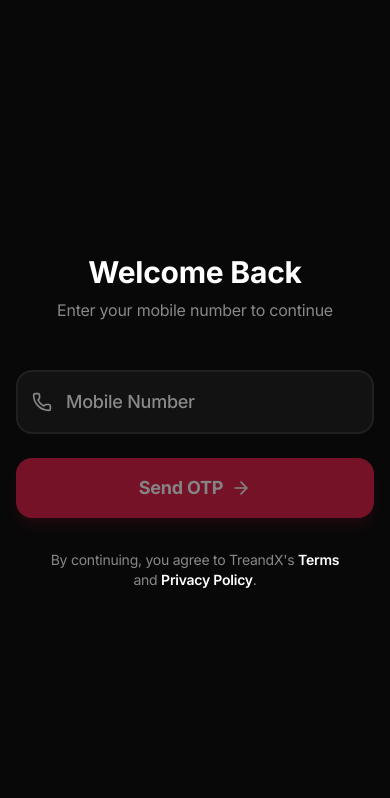
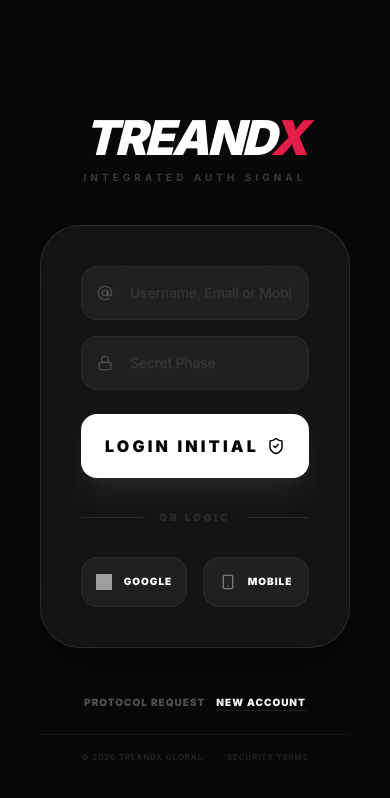
Before and after one commit to healbharat/TreandX, a Next.js app in the folder frontend/: page /auth/login in a window 390 px wide. Shown: the top 798 px of the page. Built offline with nearby package versions, Linux system fonts and the light colour scheme; no server answers; grey boxes are pictures that could not be loaded.

Commit message:
feat: implement authentication login and mobile OTP verification pages with Firebase integration

```diff
--- a/frontend/src/app/auth/login/page.tsx
+++ b/frontend/src/app/auth/login/page.tsx
@@ -1,91 +1,163 @@
 'use client';
 
-import { useState } from 'react';
-import { motion } from 'framer-motion';
+import { useState, useEffect } from 'react';
 import { useRouter } from 'next/navigation';
 import axios from 'axios';
-import { Phone, ArrowRight } from 'lucide-react';
+import { useAuth } from '@/context/AuthContext';
+import { motion, AnimatePresence } from 'framer-motion';
+import { AtSign, Lock, ChevronRight, Grapes, Smartphone, ShieldCheck, Github } from 'lucide-react';
+import { API_BASE_URL } from '@/lib/api';
+import { auth, googleProvider } from '@/lib/firebase';
+import { signInWithPopup } from 'firebase/auth';
 
 export default function LoginPage() {
-  const [mobile, setMobile] = useState('');
+  const [identifier, setIdentifier] = useState('');
+  const [password, setPassword] = useState('');
   const [loading, setLoading] = useState(false);
   const [error, setError] = useState('');
+  const { login } = useAuth();
   const router = useRouter();
 
-  const handleSendOtp = async (e: React.FormEvent) => {
+  const handleLogin = async (e: React.FormEvent) => {
     e.preventDefault();
-    if (mobile.length !== 10) {
-      setError('Please enter a valid 10-digit mobile number');
-      return;
-    }
-
     setLoading(true);
     setError('');
 
     try {
-      await axios.post('https://treandx.onrender.com/auth/send-otp', { mobile });
-      sessionStorage.setItem('temp_mobile', mobile);
-      router.push('/auth/otp');
+      const { data } = await axios.post(`${API_BASE_URL}/auth/login`, { identifier, password });
+      login(data.token, data.user);
+      router.push('/home');
     } catch (err: any) {
-      setError(err.response?.data?.message || 'Failed to send OTP. Try again.');
+      setError(err.response?.data?.message || 'Invalid credentials');
+    } finally {
+      setLoading(false);
+    }
+  };
+
+  const handleGoogleLogin = async () => {
+    try {
+      setLoading(true);
+      const result = await signInWithPopup(auth, googleProvider);
+      const idToken = await result.user.getIdToken();
+
+      const { data } = await axios.post(`${API_BASE_URL}/auth/firebase`, { idToken });
+      login(data.token, data.user);
+
+      if (data.isNewUser) router.push('/auth/setup');
+      else router.push('/home');
+    } catch (err: any) {
+      setError('Google Sign-In failed');
     } finally {
       setLoading(false);
     }
   };
 
   return (
-    <div className="flex-1 flex flex-col justify-center animate-in">
-      <div className="mb-12 text-center">
-        <h2 className="text-3xl font-bold">Welcome Back</h2>
-        <p className="text-muted-foreground mt-2">Enter your mobile number to continue</p>
+    <div className="min-h-screen bg-[#080808] flex items-center justify-center p-6 bg-[radial-gradient(circle_at_bottom_left,_var(--tw-gradient-stops))] from-primary/10 via-transparent to-transparent">
+      <div className="w-full max-w-[420px] space-y-10">
+
+        {/* Branding */}
+        <div className="text-center space-y-2">
+           <motion.h1
+             initial={{ opacity: 0, scale: 1.2 }}
+             animate={{ opacity: 1, scale: 1 }}
+             className="text-5xl font-black italic uppercase tracking-tighter text-white"
+           >
+             Treand<span className="text-primary">X</span>
+           </motion.h1>
+           <p className="text-[10px] font-bold text-white/20 uppercase tracking-[0.4em]">Integrated Auth Signal</p>
         </div>
 
-      <form onSubmit={handleSendOtp} className="space-y-6">
+        {/* Login Card */}
+        <motion.div
+           initial={{ opacity: 0, y: 20 }}
+           animate={{ opacity: 1, y: 0 }}
+           className="bg-white/5 border border-white/10 rounded-[40px] p-10 backdrop-blur-2xl shadow-[0_20px_50px_rgba(0,0,0,0.5)] relative overflow-hidden"
+        >
+          <form onSubmit={handleLogin} className="space-y-6 relative">
+            <div className="space-y-4">
               <div className="relative group">
-          <div className="absolute inset-y-0 left-0 pl-4 flex items-center pointer-events-none text-muted-foreground group-focus-within:text-primary transition-colors">
-            <Phone size={20} />
-          </div>
+                <AtSign className="absolute left-4 top-1/2 -translate-y-1/2 text-white/20 group-focus-within:text-primary transition-colors w-4 h-4" />
                 <input
-            type="number"
-            value={mobile}
-            onChange={(e) => setMobile(e.target.value)}
-            placeholder="Mobile Number"
-            className="w-full bg-card border-2 border-border focus:border-primary rounded-2xl py-4 pl-12 pr-4 outline-none transition-all text-lg font-medium"
+                  type="text"
+                  placeholder="Username, Email or Mobile"
+                  className="w-full bg-white/5 border border-white/5 rounded-2xl py-4 pl-12 pr-4 text-sm font-medium focus:border-primary/50 focus:bg-white/10 outline-none transition-all placeholder:text-white/10"
+                  value={identifier}
+                  onChange={(e) => setIdentifier(e.target.value)}
                   required
-            maxLength={10}
-            disabled={loading}
                 />
               </div>
 
-        {error && (
-          <motion.p
-            initial={{ opacity: 0, y: -10 }}
-            animate={{ opacity: 1, y: 0 }}
-            className="text-destructive text-sm font-medium text-center"
-          >
-            {error}
-          </motion.p>
-        )}
+              <div className="relative group">
+                <Lock className="absolute left-4 top-1/2 -translate-y-1/2 text-white/20 group-focus-within:text-primary transition-colors w-4 h-4" />
+                <input
+                  type="password"
+                  placeholder="Secret Phase"
+                  className="w-full bg-white/5 border border-white/5 rounded-2xl py-4 pl-12 pr-4 text-sm font-medium focus:border-primary/50 focus:bg-white/10 outline-none transition-all placeholder:text-white/10"
+                  value={password}
+                  onChange={(e) => setPassword(e.target.value)}
+                  required
+                />
+              </div>
+            </div>
+
+            {error && <p className="text-rose-500 text-[10px] font-black uppercase text-center tracking-widest">{error}</p>}
 
             <button
-          type="submit"
-          disabled={loading || mobile.length !== 10}
-          className="w-full bg-primary hover:bg-primary/90 disabled:opacity-50 disabled:cursor-not-allowed text-white py-4 rounded-2xl font-bold text-lg flex items-center justify-center space-x-2 transition-all shadow-lg shadow-primary/20 active:scale-[0.98]"
+              disabled={loading}
+              className="w-full bg-white text-black hover:bg-white/90 disabled:bg-white/20 hover:scale-[1.02] active:scale-95 font-black uppercase tracking-[0.2em] py-5 rounded-2xl transition-all shadow-xl shadow-white/5 flex items-center justify-center space-x-2"
             >
               {loading ? (
-            <div className="w-6 h-6 border-2 border-white border-t-transparent rounded-full animate-spin" />
+                <div className="w-5 h-5 border-2 border-black/30 border-t-black rounded-full animate-spin" />
               ) : (
                 <>
-              <span>Send OTP</span>
-              <ArrowRight size={20} />
+                  <span>Login Initial</span>
+                  <ShieldCheck size={18} />
                 </>
               )}
             </button>
           </form>
 
-      <p className="text-center text-muted-foreground text-sm mt-8 px-8">
-        By continuing, you agree to TreandX's <span className="text-foreground font-semibold">Terms</span> and <span className="text-foreground font-semibold">Privacy Policy</span>.
-      </p>
+          {/* Divider */}
+          <div className="flex items-center space-x-4 my-8">
+             <div className="flex-1 h-px bg-white/10" />
+             <span className="text-[10px] font-black uppercase tracking-[0.3em] text-white/10">Or Logic</span>
+             <div className="flex-1 h-px bg-white/10" />
+          </div>
+
+          {/* Social Logins */}
+          <div className="grid grid-cols-2 gap-4">
+             <button
+               onClick={handleGoogleLogin}
+               className="flex items-center justify-center space-x-3 py-4 bg-white/5 border border-white/5 rounded-2xl hover:bg-white/10 transition-all group"
+             >
+                <img src="https://www.gstatic.com/firebasejs/ui/2.0.0/images/action/google.svg" className="w-4 h-4 grayscale group-hover:grayscale-0 transition-all" alt="" />
+                <span className="text-[10px] font-black uppercase tracking-widest">Google</span>
+             </button>
+             <button
+               onClick={() => router.push('/auth/otp')}
+               className="flex items-center justify-center space-x-3 py-4 bg-white/5 border border-white/5 rounded-2xl hover:bg-white/10 transition-all group"
+             >
+                <Smartphone className="w-4 h-4 text-white/40 group-hover:text-primary" />
+                <span className="text-[10px] font-black uppercase tracking-widest">Mobile</span>
+             </button>
+          </div>
+        </motion.div>
+
+        <div className="text-center space-y-6">
+           <button
+             onClick={() => router.push('/auth/signup')}
+             className="text-[10px] font-black uppercase tracking-widest text-white/30 hover:text-primary transition-colors"
+           >
+             Protocol Request <span className="text-white border-b border-white/10 pb-0.5 ml-2 hover:border-primary">New Account</span>
+           </button>
+
+           <div className="flex items-center justify-center space-x-6 pt-4 border-t border-white/5">
+              <p className="text-[8px] font-bold text-white/10 uppercase tracking-widest">© 2026 TreandX Global</p>
+              <p className="text-[8px] font-bold text-white/10 uppercase tracking-widest hover:text-white/40 cursor-pointer">Security Terms</p>
+           </div>
+        </div>
+      </div>
     </div>
   );
 }
--- a/frontend/src/app/auth/otp/page.tsx
+++ b/frontend/src/app/auth/otp/page.tsx
@@ -1,163 +1,197 @@
 'use client';
 
-import { useState, useRef, useEffect } from 'react';
-import { motion } from 'framer-motion';
+import { useState, useEffect, useRef } from 'react';
 import { useRouter } from 'next/navigation';
 import axios from 'axios';
 import { useAuth } from '@/context/AuthContext';
-import { ChevronLeft } from 'lucide-react';
+import { motion, AnimatePresence } from 'framer-motion';
+import { Smartphone, ShieldCheck, ChevronRight, Hash, PhoneIncoming } from 'lucide-react';
+import { API_BASE_URL } from '@/lib/api';
+import { auth, RecaptchaVerifier } from '@/lib/firebase';
+import { signInWithPhoneNumber } from 'firebase/auth';
 
 export default function OtpPage() {
-  const [otp, setOtp] = useState(['', '', '', '', '', '']);
+  const [mobile, setMobile] = useState('');
+  const [otp, setOtp] = useState('');
+  const [step, setStep] = useState(1);
   const [loading, setLoading] = useState(false);
   const [error, setError] = useState('');
-  const [timer, setTimer] = useState(30);
-  const [mobile, setMobile] = useState('');
-
-  const inputs = useRef<(HTMLInputElement | null)[]>([]);
+  const { login } = useAuth();
   const router = useRouter();
-  const { login } = useAuth();
+  const [confirmationResult, setConfirmationResult] = useState<any>(null);
+  const recaptchaRef = useRef<any>(null);
 
   useEffect(() => {
-    const storedMobile = sessionStorage.getItem('temp_mobile');
-    if (!storedMobile) {
-      router.push('/auth/login');
-      return;
+    if (typeof window !== 'undefined' && !window.recaptchaVerifier) {
+      window.recaptchaVerifier = new RecaptchaVerifier(auth, 'recaptcha-container', {
+        'size': 'invisible',
+        'callback': (response: any) => {
+          // reCAPTCHA solved, allow signInWithPhoneNumber.
         }
-    setMobile(storedMobile);
+      });
+    }
+  }, []);
 
-    const interval = setInterval(() => {
-      setTimer((prev) => (prev > 0 ? prev - 1 : 0));
-    }, 1000);
-
-    return () => clearInterval(interval);
-  }, [router]);
-
-  const handleChange = (index: number, value: string) => {
-    if (isNaN(Number(value))) return;
-    const newOtp = [...otp];
-    newOtp[index] = value.substring(value.length - 1);
-    setOtp(newOtp);
-
-    if (value && index < 5) {
-      inputs.current[index + 1]?.focus();
-    }
-  };
-
-  const handleKeyDown = (index: number, e: React.KeyboardEvent) => {
-    if (e.key === 'Backspace' && !otp[index] && index > 0) {
-      inputs.current[index - 1]?.focus();
-    }
-  };
-
-  const handleVerify = async (e?: React.FormEvent) => {
-    e?.preventDefault();
-    const otpValue = otp.join('');
-    if (otpValue.length !== 6) return;
-
+  const handleSendOtp = async (e: React.FormEvent) => {
+    e.preventDefault();
     setLoading(true);
     setError('');
 
     try {
-      const { data } = await axios.post('https://treandx.onrender.com/auth/verify-otp', {
-        mobile,
-        otp: otpValue,
-      });
-
-      login(data.token, data.user);
-
-      if (data.isNewUser) {
-        router.push('/auth/setup');
-      } else {
-        router.push('/home');
-      }
+      const appVerifier = window.recaptchaVerifier;
+      const formattedMobile = mobile.startsWith('+') ? mobile : `+${mobile}`;
+      const confirmation = await signInWithPhoneNumber(auth, formattedMobile, appVerifier);
+      setConfirmationResult(confirmation);
+      setStep(2);
     } catch (err: any) {
-      setError(err.response?.data?.message || 'Invalid OTP. Please try again.');
+      console.error(err);
+      setError('Failed to send OTP. Check mobile format.');
+      if (window.recaptchaVerifier) window.recaptchaVerifier.clear();
     } finally {
       setLoading(false);
     }
   };
 
-  const resendOtp = async () => {
-    if (timer > 0) return;
-    setTimer(30);
+  const handleVerifyOtp = async (e: React.FormEvent) => {
+    e.preventDefault();
+    setLoading(true);
+    setError('');
+
     try {
-      await axios.post('https://treandx.onrender.com/auth/send-otp', { mobile });
-    } catch (err) {}
+      const result = await confirmationResult.confirm(otp);
+      const idToken = await result.user.getIdToken();
+
+      const { data } = await axios.post(`${API_BASE_URL}/auth/firebase`, { idToken });
+      login(data.token, data.user);
+
+      if (data.isNewUser) router.push('/auth/setup');
+      else router.push('/home');
+    } catch (err: any) {
+      setError('Invalid verification code');
+    } finally {
+      setLoading(false);
+    }
   };
 
-  useEffect(() => {
-    if (otp.join('').length === 6) {
-      handleVerify();
-    }
-  }, [otp]);
+  return (
+    <div className="min-h-screen bg-[#080808] flex items-center justify-center p-6">
+      {/* Invisible Captcha container */}
+      <div id="recaptcha-container"></div>
 
-  return (
-    <div className="flex-1 flex flex-col justify-center animate-in">
-      <button
-        onClick={() => router.push('/auth/login')}
-        className="absolute top-8 left-4 p-2 text-muted-foreground hover:text-foreground transition-colors"
+      <div className="w-full max-w-[420px] space-y-10">
+
+        <div className="text-center space-y-2">
+           <motion.div
+             initial={{ scale: 0.5, opacity: 0 }}
+             animate={{ scale: 1, opacity: 1 }}
+             className="w-20 h-20 bg-primary/20 rounded-[32px] flex items-center justify-center mx-auto mb-6 text-primary shadow-2xl shadow-primary/20"
            >
-        <ChevronLeft size={24} />
-      </button>
-
-      <div className="mb-12 text-center">
-        <h2 className="text-3xl font-bold">Verification</h2>
-        <p className="text-muted-foreground mt-2">
-          We sent a code to <span className="text-foreground font-semibold">+91 {mobile}</span>
-        </p>
+              {step === 1 ? <Smartphone size={32} /> : <ShieldCheck size={32} />}
+           </motion.div>
+           <h1 className="text-3xl font-black italic uppercase tracking-tighter text-white">
+             {step === 1 ? 'Mobile Phase' : 'Verification'}
+           </h1>
+           <p className="text-[10px] font-bold text-white/20 uppercase tracking-[0.4em]">Secure Auth Signal</p>
         </div>
 
-      <div className="flex justify-between gap-2 mb-8">
-        {otp.map((digit, i) => (
+        <motion.div
+          initial={{ opacity: 0, y: 20 }}
+          animate={{ opacity: 1, y: 0 }}
+          className="bg-white/5 border border-white/10 rounded-[40px] p-10 backdrop-blur-2xl"
+        >
+          <AnimatePresence mode="wait">
+            {step === 1 ? (
+              <motion.form
+                key="step1"
+                initial={{ opacity: 0, x: -20 }}
+                animate={{ opacity: 1, x: 0 }}
+                exit={{ opacity: 0, x: 20 }}
+                onSubmit={handleSendOtp}
+                className="space-y-6"
+              >
+                <div className="space-y-2">
+                  <label className="text-[10px] font-black uppercase tracking-[0.2em] text-white/30 ml-4">Phone Matrix (Incl Country Code)</label>
+                  <div className="relative group">
+                    <Smartphone className="absolute left-4 top-1/2 -translate-y-1/2 text-white/20 w-4 h-4 group-focus-within:text-primary transition-colors" />
                     <input
-            key={i}
-            ref={(el) => { inputs.current[i] = el; }}
-            type="number"
-            value={digit}
-            onChange={(e) => handleChange(i, e.target.value)}
-            onKeyDown={(e) => handleKeyDown(i, e)}
-            className="w-12 h-14 bg-card border-2 border-border focus:border-primary rounded-xl text-center text-2xl font-bold outline-none transition-all focus:ring-4 focus:ring-primary/10"
-            disabled={loading}
+                      type="tel"
+                      placeholder="+91 XXXXX XXXXX"
+                      className="w-full bg-white/5 border border-white/5 rounded-2xl py-5 pl-12 pr-4 text-lg font-black tracking-widest focus:border-primary/50 focus:bg-white/10 outline-none transition-all"
+                      value={mobile}
+                      onChange={(e) => setMobile(e.target.value)}
+                      required
                     />
-        ))}
+                  </div>
                 </div>
 
-      {error && (
-        <motion.p
-          initial={{ opacity: 0 }}
-          animate={{ opacity: 1 }}
-          className="text-destructive text-sm font-medium text-center mb-6"
+                <button
+                  disabled={loading}
+                  className="w-full bg-primary hover:bg-primary-hover disabled:bg-primary/20 text-white font-black uppercase tracking-[0.2em] py-5 rounded-2xl transition-all shadow-xl shadow-primary/20 flex items-center justify-center space-x-2 active:scale-95"
                 >
-          {error}
-        </motion.p>
+                  {loading ? (
+                    <div className="w-5 h-5 border-2 border-white/30 border-t-white rounded-full animate-spin" />
+                  ) : (
+                    <>
+                      <span>Transmit Code</span>
+                      <PhoneIncoming size={18} />
+                    </>
                   )}
+                </button>
+              </motion.form>
+            ) : (
+              <motion.form
+                key="step2"
+                initial={{ opacity: 0, x: 20 }}
+                animate={{ opacity: 1, x: 0 }}
+                exit={{ opacity: 0, x: -20 }}
+                onSubmit={handleVerifyOtp}
+                className="space-y-6"
+              >
+                <div className="space-y-2 text-center pb-4">
+                  <p className="text-[10px] font-black uppercase text-white/40 tracking-[0.2em]">Code transmitted to</p>
+                  <p className="text-xs font-black tracking-widest text-primary">{mobile}</p>
+                </div>
+
+                <div className="relative group">
+                  <Hash className="absolute left-4 top-1/2 -translate-y-1/2 text-white/20 w-4 h-4" />
+                  <input
+                    type="text"
+                    placeholder="6-Digit Protocol"
+                    className="w-full bg-white/5 border border-white/5 rounded-2xl py-5 pl-12 pr-4 text-2xl font-black tracking-[0.5em] text-center focus:border-primary/50 focus:bg-white/10 outline-none transition-all"
+                    value={otp}
+                    onChange={(e) => setOtp(e.target.value)}
+                    maxLength={6}
+                    required
+                  />
+                </div>
 
                 <button
-        onClick={() => handleVerify()}
-        disabled={loading || otp.join('').length !== 6}
-        className="w-full bg-primary hover:bg-primary/90 disabled:opacity-50 text-white py-4 rounded-2xl font-bold text-lg mb-6 transition-all shadow-lg active:scale-[0.98]"
+                  disabled={loading}
+                  className="w-full bg-white text-black hover:bg-white/90 disabled:bg-white/20 text-black font-black uppercase tracking-[0.2em] py-5 rounded-2xl transition-all flex items-center justify-center space-x-2 active:scale-95"
                 >
                   {loading ? (
-          <div className="w-6 h-6 border-2 border-white border-t-transparent rounded-full animate-spin mx-auto" />
+                    <div className="w-5 h-5 border-2 border-black/30 border-t-black rounded-full animate-spin" />
                   ) : (
-          'Verify & Continue'
+                    <>
+                      <span>Verify Interface</span>
+                      <ChevronRight size={18} />
+                    </>
                   )}
                 </button>
 
-      <div className="text-center">
-        <p className="text-muted-foreground">
-          Didn't receive code?{' '}
                 <button
-            onClick={resendOtp}
-            disabled={timer > 0}
-            className={`font-semibold transition-colors ${
-              timer > 0 ? 'text-muted-foreground/50' : 'text-primary'
-            }`}
+                  type="button"
+                  onClick={() => setStep(1)}
+                  className="w-full text-[10px] font-black uppercase text-white/20 hover:text-white transition-colors py-2 tracking-widest"
                 >
-            {timer > 0 ? `Resend in ${timer}s` : 'Resend Now'}
+                  Change Signal Matrix
                 </button>
-        </p>
+              </motion.form>
+            )}
+          </AnimatePresence>
+        </motion.div>
+
+        {error && <p className="text-rose-500 text-[10px] font-black uppercase text-center tracking-widest">{error}</p>}
       </div>
     </div>
   );
--- /dev/null
+++ b/frontend/src/types/globals.d.ts
@@ -0,0 +1,7 @@
+export {};
+
+declare global {
+  interface Window {
+    recaptchaVerifier: any;
+  }
+}
```
Lines whose indentation alone changed are shown as unchanged.
